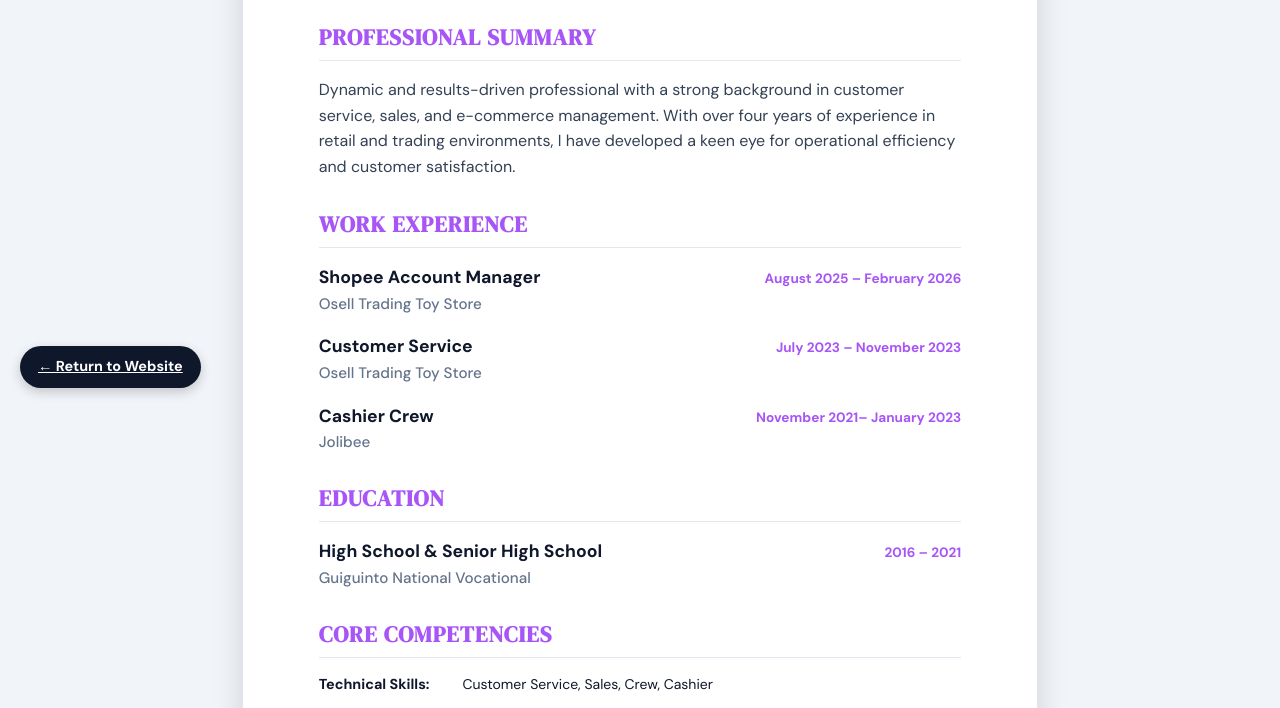
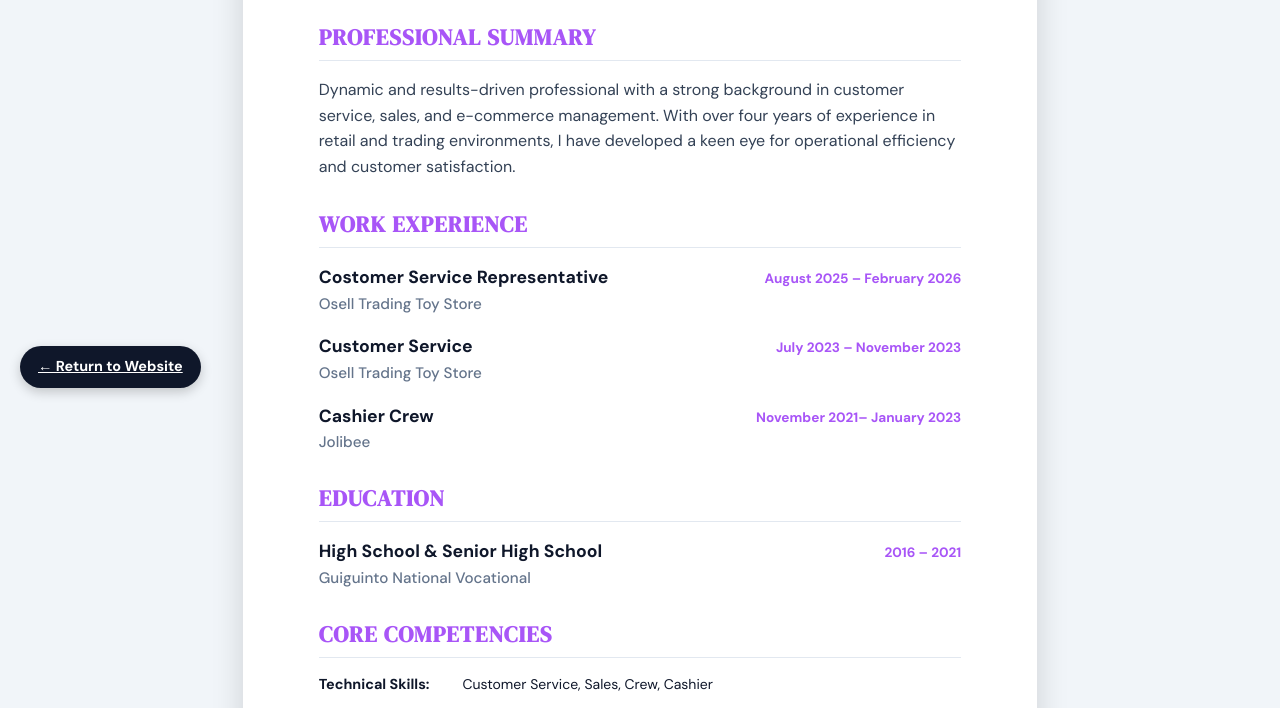
Before and after one commit to StatusPH/joan-tolero, a plain HTML site: page cv.html in a window 1280 px wide. Shown: the part 392-1100 px from the top of the page. Drawn offline with Linux system fonts and the light colour scheme.

Commit message:
Add files via upload

```diff
--- a/cv.html
+++ b/cv.html
@@ -419,7 +419,7 @@
       <div class="timeline">
         <div class="entry">
           <div class="entry-header">
-            <div class="entry-title">Shopee Account Manager</div>
+            <div class="entry-title">Costomer Service Representative</div>
             <div class="entry-date">August 2025 – February 2026</div>
           </div>
           <div class="entry-subtitle">Osell Trading Toy Store</div>
```
Also changed, not shown: profile.jpg.
